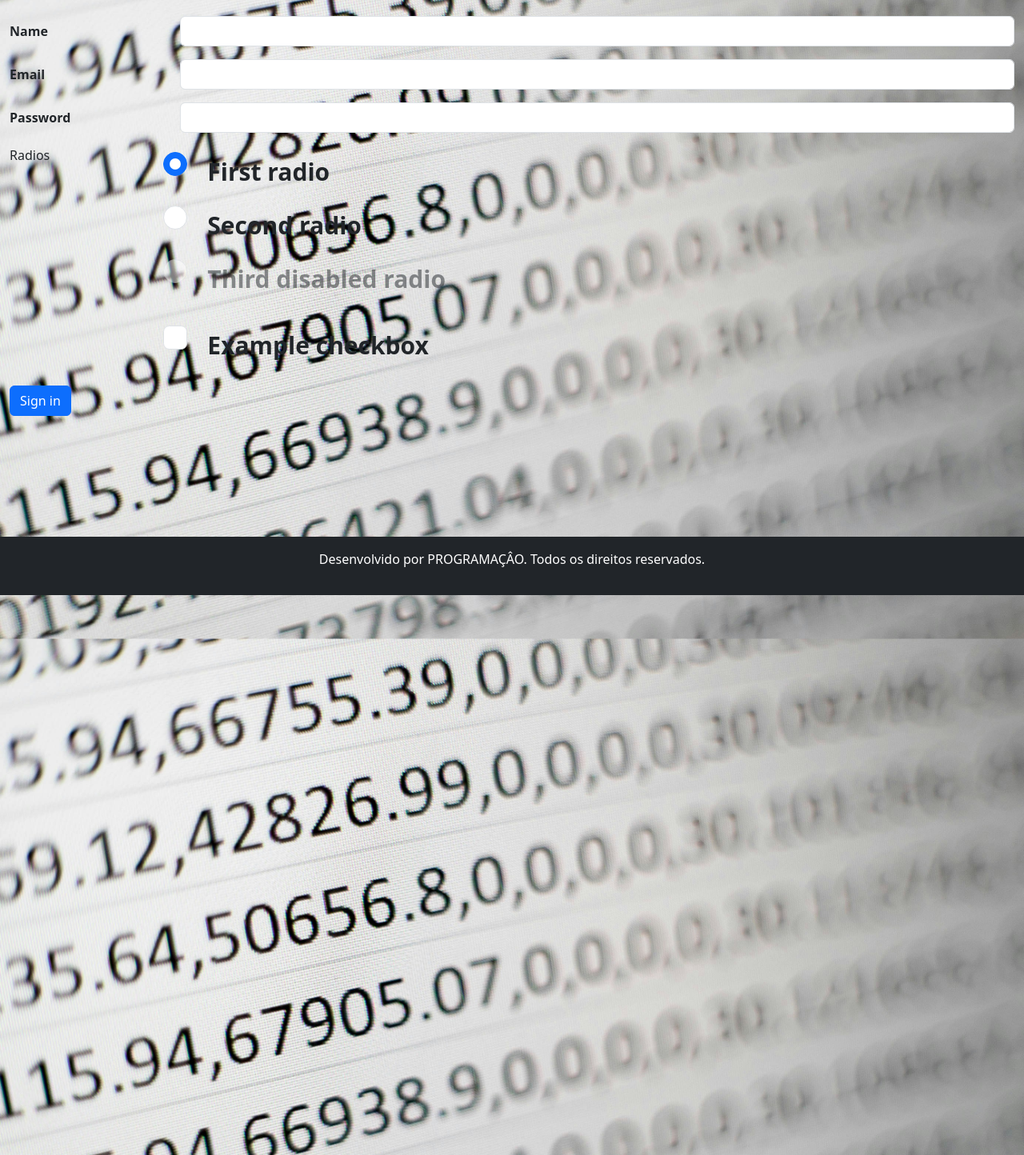
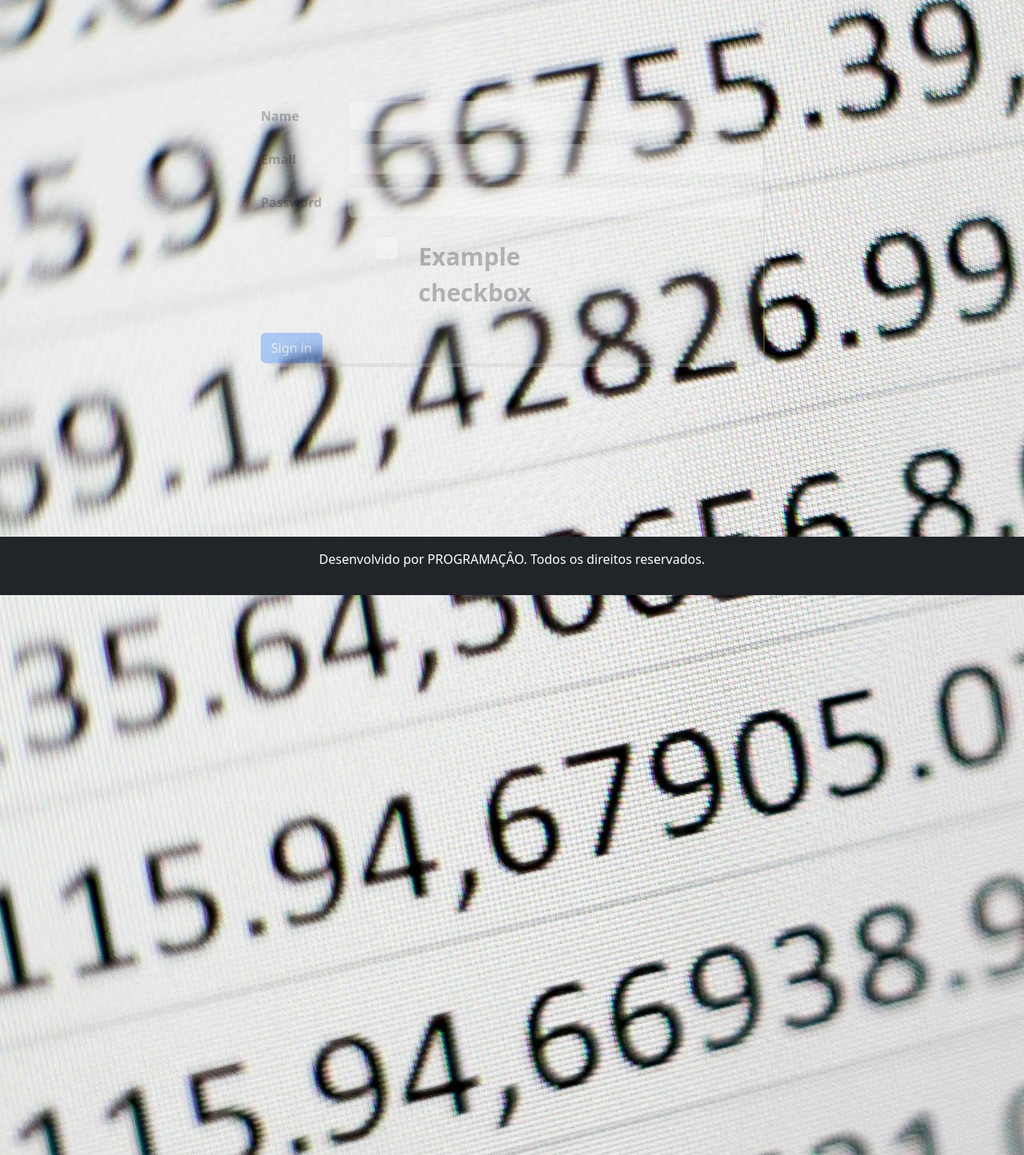
Before and after one commit to davihelisson/PORTIFOLIO, a Flask app: page /login in a window 1280 px wide. Shown: the part 56-1500 px from the top of the page at 80% size. Run offline with Flask 3, Linux system fonts and the light colour scheme.

Commit message:
Update login.html

```diff
--- a/FlaskTeste/FLASK-TUTORIAL-YT/templates/login.html
+++ b/FlaskTeste/FLASK-TUTORIAL-YT/templates/login.html
@@ -11,6 +11,13 @@
         {% endif %}
     {% endwith%}
 
+    <style>
+        body{
+        background: url(../static/imagens/DADOS_NUMERICOS.jpg);
+        }
+    </style>
+
+        <div id="form_fundo">
             <form action="#" method="post">
                 <div class="row mb-3">
                     <label for="inputName" class="col-sm-2 col-form-label">Name</label>
@@ -30,32 +37,8 @@
                         <input type="password" class="form-control" id="inputPassword" name="password">
                     </div>
                 </div>
-    <fieldset class="row mb-3">
-        <legend class="col-form-label col-sm-2 pt-0">Radios</legend>
-        <div class="col-sm-10">
-            <div class="form-check">
-                <input class="form-check-input" type="radio" name="gridRadios" id="gridRadios1" value="option1" checked>
-                <label class="form-check-label" for="gridRadios1">
-                    First radio
-                </label>
-            </div>
-            <div class="form-check">
-                <input class="form-check-input" type="radio" name="gridRadios" id="gridRadios2" value="option2">
-                <label class="form-check-label" for="gridRadios2">
-                    Second radio
-                </label>
-            </div>
-            <div class="form-check disabled">
-                <input class="form-check-input" type="radio" name="gridRadios" id="gridRadios3" value="option3"
-                    disabled>
-                <label class="form-check-label" for="gridRadios3">
-                    Third disabled radio
-                </label>
-            </div>
-        </div>
-    </fieldset>
                 <div class="row mb-3">
-        <div class="col-sm-10 offset-sm-2">
+                    <div class="col-sm-6 offset-sm-3">
                         <div class="form-check">
                             <input class="form-check-input" type="checkbox" id="gridCheck1">
                             <label class="form-check-label" for="gridCheck1">
@@ -64,7 +47,35 @@
                         </div>
                     </div>
                 </div>
-    <button type="submit" class="btn btn-primary">Sign in</button>
+                <button type="button" class="btn btn-primary" data-bs-toggle="modal" data-bs-target="#staticBackdrop">
+                    Sign in
+                </button>
+                <!-- Modal -->
+                <div class="modal fade" id="staticBackdrop" data-bs-backdrop="false" data-bs-keyboard="false" tabindex="-1" aria-labelledby="staticBackdropLabel" aria-hidden="true">
+                    <div class="modal-dialog">
+                        <div class="modal-content">
+                            <div class="modal-header">
+                                <h1 class="modal-title fs-5" id="staticBackdropLabel">Acesso</h1>
+                                <button type="button" class="btn-close" data-bs-dismiss="modal" aria-label="Close"></button>
+                            </div>
+                            <div class="modal-body">
+                                <p>Login Successful!</p>
+                            </div>
+                            <div class="modal-footer">
+                                <button type="submit" class="btn btn-primary" id="modalOkButton">OK</button>
+                            </div>
+                        </div>
+                    </div>
+                </div>
             </form>
+        </div>
+        <script>
+            document.getElementById('modalOkButton').addEventListener('click', function () {
+
+                var modal = new bootstrap.Modal(document.getElementById('staticBackdrop'));
+                modal.hide();
+                window.location.href = 'user';
+            });
+        </script>
 
 {% endblock %}
```
Lines whose indentation alone changed are shown as unchanged.
